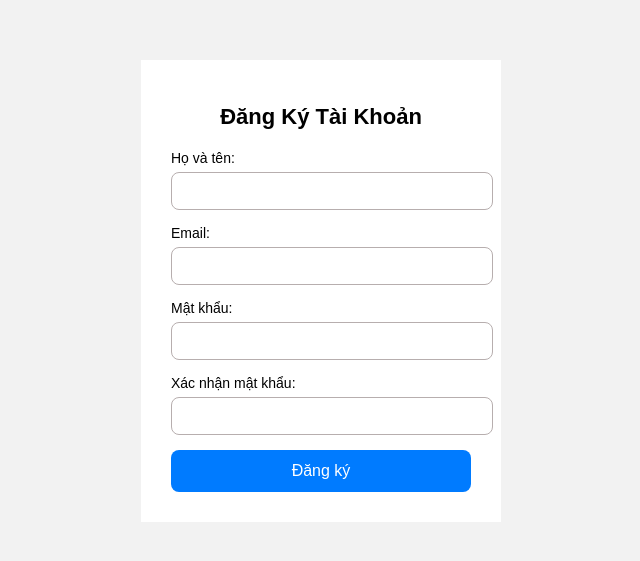
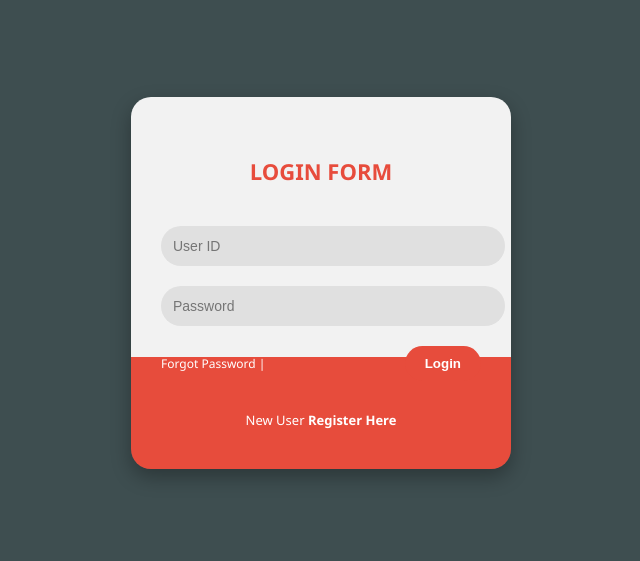
Before and after one commit to TRANGATHAI/BaiTapB3, a plain HTML site: page index.html in a window 1280 px wide. Shown: the part 117-678 px from the top of the page, without its empty margins (319-959 px from the left). Drawn offline with Linux system fonts and the light colour scheme.

Commit message:
Add files via upload

```diff
--- a/index.html
+++ b/index.html
@@ -1,36 +1,24 @@
 <!DOCTYPE html>
 <html lang="en">
 <head>
-    <meta charset="UTF-8">
-    <meta name="viewport" content="width=device-width, initial-scale=1.0">
-    <title>VCI</title>
-    <link rel="stylesheet" href="style.css">
+  <meta charset="UTF-8">
+  <title>Login Form</title>
+  <link rel="stylesheet" href="style.css">
 </head>
 <body>
-    <div class="login">
-    <form class="form-login">
-           <h1>Đăng Ký Tài Khoản</h1>
-           <label for="username">Họ và tên:</label>
-
-           <input type="text" name="username">
-
-           <label for="email">Email:</label>
-
-           <input type="email" name="email">
-
-           <label for="password">Mật khẩu:</label>
-
-           <input type="text" name="password">
-
-           <label for="xacnhanmatkhau">Xác nhận mật khẩu:</label>
-
-           <input type="text" name="xacnhanmatkhau">
-
-            <button type="submit">Đăng ký</button>
-
+  <div class="login-box">
+    <h2>LOGIN FORM</h2>
+    <form>
+      <input type="text" placeholder="User ID" required>
+      <input type="password" placeholder="Password" required>
+      <div class="actions">
+        <a href="#">Forgot Password |</a>
+        <button type="submit">Login</button>
+      </div>
     </form>
-
+    <div class="register">
+      <span>New User</span> <a href="#">Register Here</a>
     </div>
-
+  </div>
 </body>
 </html>
--- a/style.css
+++ b/style.css
@@ -1,49 +1,77 @@
-
-
+/* style.css */
 body {
-    font-family: Arial, Helvetica, sans-serif;
-  background-color: #f2f2f2;
-  height: 100vh;
+  margin: 0;
+  padding: 0;
+  font-family: 'Segoe UI', sans-serif;
+  background: #3e4e50;
   display: flex;
   justify-content: center;
   align-items: center;
-
+  height: 100vh;
 }
 
-.login {
-  background-color: #fff;
-  padding: 30px;
-  width: 300px;
+.login-box {
+  background: linear-gradient(to bottom, #f2f2f2 70%, #e74c3c 30%);
+  padding: 40px 30px;
+  border-radius: 20px;
+  box-shadow: 0 8px 20px rgba(0,0,0,0.3);
+  width: 320px;
+  text-align: center;
+  color: #e74c3c;
 }
 
-.form-login h1 {
-  text-align: center;
-  margin-bottom: 20px;
+.login-box h2 {
+  margin-bottom: 30px;
   font-size: 22px;
+  font-weight: bold;
 }
 
-.form-login label {
+.login-box input {
+  width: 100%;
+  padding: 12px;
+  margin: 10px 0;
+  border: none;
+  border-radius: 25px;
+  background: #e0e0e0;
   font-size: 14px;
-  margin-bottom: 6px;
-  display: block;
+  outline: none;
 }
 
-.form-login input {
-  width: 100%;
-  padding: 10px;
-  margin-bottom: 15px;
-  border: 0.5px solid #b7aeae;
-  border-radius: 8px;
-  font-size: 14px;
+.actions {
+  display: flex;
+  justify-content: space-between;
+  align-items: center;
+  margin-top: 10px;
 }
 
-.form-login button {
-  width: 100%;
-  padding: 12px;
-  background-color: #007bff;
+.actions a {
+  font-size: 12px;
+  color: white;
+  text-decoration: none;
+  justify-content: center;
+  align-items: center;
+  text-align: center;
+}
+
+.actions button {
+  background: #e74c3c;
   color: white;
   border: none;
-  border-radius: 8px;
-  font-size: 16px;
+  padding: 10px 20px;
+  border-radius: 25px;
   cursor: pointer;
+  font-weight: bold;
+  text-align: center;
 }
+
+.register {
+  margin-top: 30px;
+  font-size: 13px;
+  color: white;
+}
+
+.register a {
+  color: white;
+  font-weight: bold;
+  text-decoration: none;
+}
```
